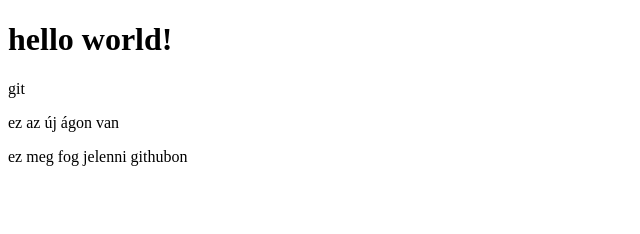
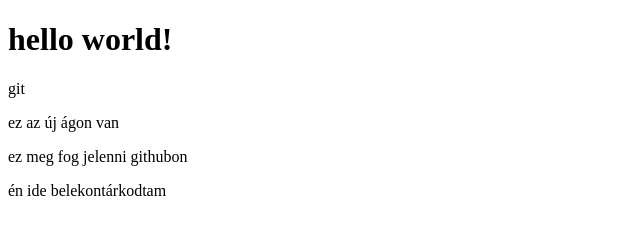
Before and after one commit to bpozsgai9/2022_01_20_orai, a plain HTML site: page index.html in a window 1280 px wide. Shown: the whole page, without its empty margins (0-640 px from the left). Drawn offline with Linux system fonts and the light colour scheme.

Commit message:
add remote commit

```diff
--- a/index.html
+++ b/index.html
@@ -10,5 +10,6 @@
     <h1>hello world!</h1>git
     <p>ez az új ágon van</p>
     <p>ez meg fog jelenni githubon</p>
+    <p>én ide belekontárkodtam</p>
 </body>
 </html>
```
